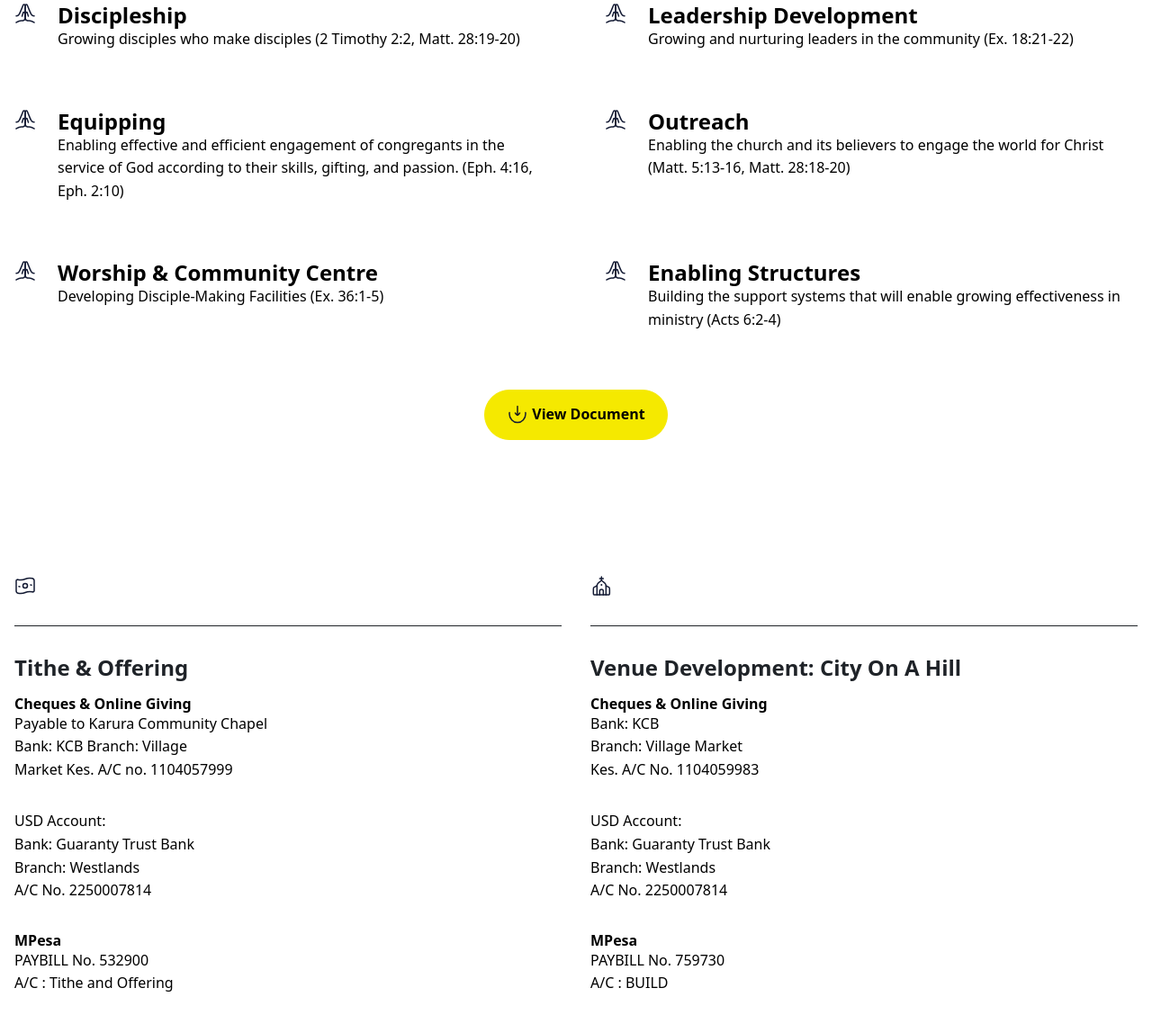
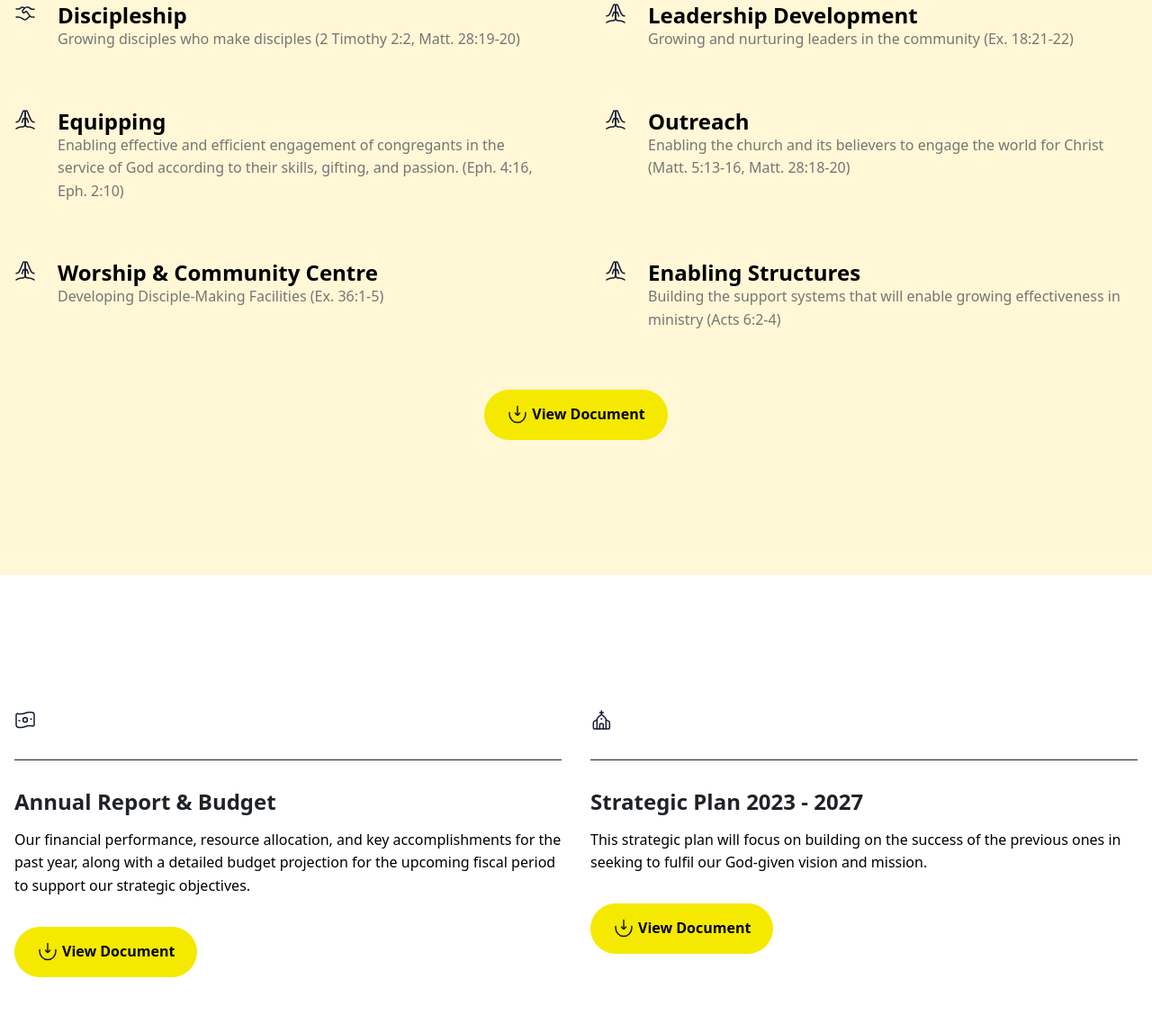
Before and after one commit to luseno-hub/karura-cc, a website built with Vite: page about.html in a window 1280 px wide. Shown: the part 3424-4572 px from the top of the page at 90% size. Built offline with nearby package versions, Linux system fonts and the light colour scheme; a web font is replaced by a local one.

Commit message:
responsive ui, restructure

```diff
--- a/about.html
+++ b/about.html
@@ -917,32 +917,16 @@
                   xmlns="http://www.w3.org/2000/svg"
                 >
                   <path
-                    d="M15.5 15L14 10.5C12.3432 10.4999 12 11.843 12 13.4999V15"
-                    stroke="#141B34"
-                    stroke-width="1.5"
-                    stroke-linecap="round"
-                    stroke-linejoin="round"
-                  />
-                  <path
-                    d="M8.5 15L10 10.5C11.6568 10.4999 12 11.843 12 13.4999V15"
-                    stroke="#141B34"
-                    stroke-width="1.5"
-                    stroke-linecap="round"
-                    stroke-linejoin="round"
-                  />
-                  <path
-                    d="M21.9779 21.9999C20.8283 21.3294 18.8918 19.8143 16.2887 20.008C15.6292 20.057 15.2991 20.0816 14.9976 20.0584C14.696 20.0352 14.6875 20.0333 14.6706 20.0293C13.139 19.6745 12 18.3357 12 16.7382V3.19665C12 2.53578 12.5357 2.00003 13.1966 2C13.6825 1.99997 14.1202 2.29381 14.3042 2.74356L17.0224 9.38799C18.088 11.993 18.6209 13.2954 19.5497 13.9653C19.6069 14.0065 19.7128 14.0777 19.7726 14.1149C20.7443 14.721 21.1628 14.721 22 14.721"
-                    stroke="#141B34"
-                    stroke-width="1.5"
-                    stroke-linecap="round"
-                    stroke-linejoin="round"
-                  />
-                  <path
-                    d="M2.02208 22C3.17173 21.3295 5.1082 19.8144 7.71127 20.008C8.37081 20.057 8.70094 20.0816 9.00245 20.0584C9.304 20.0353 9.31246 20.0333 9.32938 20.0294C10.861 19.6746 12 18.3357 12 16.7382V3.19664C12 2.53575 11.4642 2 10.8034 2C10.3175 2 9.8798 2.29382 9.69582 2.74355L6.97762 9.38804C5.91195 11.993 5.37912 13.2955 4.45028 13.9654C4.39315 14.0066 4.28717 14.0777 4.22741 14.115C3.25573 14.721 2.83715 14.721 2 14.721"
-                    stroke="#141B34"
-                    stroke-width="1.5"
-                    stroke-linecap="round"
-                    stroke-linejoin="round"
+                    d="M2 7H4.86503C5.59174 7 6.28868 6.64031 6.80255 6.00005C7.53643 5.08565 8.62195 4.76636 9.60655 5.17529L11 5.75402M2 15.9668H3.62068C4.78017 15.9668 5.35991 15.9668 5.90812 16.1213C5.93477 16.1288 5.96134 16.1366 5.98782 16.1446C6.53259 16.3101 7.01496 16.6209 7.97971 17.2427C9.86787 18.4596 10.812 19.0681 11.8407 18.994C11.8892 18.9905 11.9376 18.9858 11.9859 18.9801C13.0096 18.8577 13.8119 18.0821 15.4166 16.5308L17 15"
+                    stroke="#141B34"
+                    stroke-width="1.5"
+                    stroke-linecap="round"
+                  />
+                  <path
+                    d="M22 7.23384H19.4832C18.4174 7.23384 17.6649 6.65468 16.9003 5.88258C16.4051 5.38247 15.7731 5.08772 15.1088 5.04713C14.366 5.00175 13.5053 4.93785 12.784 5.13601C11.9811 5.35656 11.451 5.96063 10.8902 6.59196L9.44309 8.22111C8.8523 8.88621 8.8523 9.96455 9.44309 10.6297C9.953 11.2037 10.7519 11.2928 11.3519 10.8424C11.7837 10.5184 12.2743 9.99506 12.7831 9.83025C13.3557 9.64476 13.7109 10.0615 14.0354 10.4999L16.3556 13.6344C17.2167 14.7976 17.6472 15.3793 18.2358 15.6896C18.8244 16 19.4969 16 20.842 16H22"
+                    stroke="#141B34"
+                    stroke-width="1.5"
+                    stroke-linecap="round"
                   />
                 </svg>
               </span>
@@ -1244,53 +1228,79 @@
               <span class="col-3__content-grid--single__icon">
                 <img src="./assets/icons/money.svg" alt="" />
               </span>
-              <span class="title__large">Tithe & Offering</span>
-              <span class="title__small">Cheques & Online Giving</span>
+              <span class="title__large">Annual Report & Budget</span>
               <p class="body-text">
-                Payable to Karura Community Chapel <br />Bank: KCB Branch:
-                Village<br />
-                Market Kes. A/C no. 1104057999
+                Our financial performance, resource allocation, and key
+                accomplishments for the past year, along with a detailed budget
+                projection for the upcoming fiscal period to support our
+                strategic objectives.
               </p>
 
-              <p class="body-text">
-                USD Account:<br />
-                Bank: Guaranty Trust Bank <br />
-                Branch: Westlands <br />
-                A/C No. 2250007814
-              </p>
-
-              <span class="title__small">MPesa</span>
-              <p class="body-text">
-                PAYBILL No. 532900 <br />
-                A/C : Tithe and Offering
-              </p>
+              <a href="#" class="button button__primary">
+                <span class="inline-center">
+                  <svg
+                    width="24"
+                    height="25"
+                    viewBox="0 0 24 25"
+                    fill="none"
+                    xmlns="http://www.w3.org/2000/svg"
+                  >
+                    <path
+                      d="M3.09477 10.5C3.03217 10.957 2.99976 11.4245 2.99976 11.9C2.99976 17.2019 7.02919 21.5 11.9998 21.5C16.9703 21.5 20.9998 17.2019 20.9998 11.9C20.9998 11.4245 20.9673 10.957 20.9047 10.5"
+                      stroke="#141B34"
+                      stroke-width="1.5"
+                      stroke-linecap="round"
+                    />
+                    <path
+                      d="M11.9998 13.5L11.9998 3.5M11.9998 13.5C11.2995 13.5 9.99129 11.5057 9.49976 11M11.9998 13.5C12.7 13.5 14.0082 11.5057 14.4998 11"
+                      stroke="#1B1B1D"
+                      stroke-width="1.5"
+                      stroke-linecap="round"
+                      stroke-linejoin="round"
+                    />
+                  </svg>
+                </span>
+                View document
+              </a>
             </div>
 
             <div class="col-3__content-grid--single">
               <span class="col-3__content-grid--single__icon">
                 <img src="./assets/icons/church.svg" alt="" />
               </span>
-              <span class="title__large"
-                >Venue Development: City on a Hill</span
-              >
-              <span class="title__small">Cheques & Online Giving</span>
+              <span class="title__large">Strategic Plan 2023 - 2027</span>
               <p class="body-text">
-                Bank: KCB <br />Branch: Village Market <br />Kes. A/C No.
-                1104059983
+                This strategic plan will focus on building on the success of the
+                previous ones in seeking to fulfil our God-given vision and
+                mission.
               </p>
 
-              <p class="body-text">
-                USD Account:<br />
-                Bank: Guaranty Trust Bank <br />
-                Branch: Westlands <br />
-                A/C No. 2250007814
-              </p>
-
-              <span class="title__small">MPesa</span>
-              <p class="body-text">
-                PAYBILL No. 759730 <br />
-                A/C : BUILD
-              </p>
+              <a href="#" class="button button__primary">
+                <span class="inline-center">
+                  <svg
+                    width="24"
+                    height="25"
+                    viewBox="0 0 24 25"
+                    fill="none"
+                    xmlns="http://www.w3.org/2000/svg"
+                  >
+                    <path
+                      d="M3.09477 10.5C3.03217 10.957 2.99976 11.4245 2.99976 11.9C2.99976 17.2019 7.02919 21.5 11.9998 21.5C16.9703 21.5 20.9998 17.2019 20.9998 11.9C20.9998 11.4245 20.9673 10.957 20.9047 10.5"
+                      stroke="#141B34"
+                      stroke-width="1.5"
+                      stroke-linecap="round"
+                    />
+                    <path
+                      d="M11.9998 13.5L11.9998 3.5M11.9998 13.5C11.2995 13.5 9.99129 11.5057 9.49976 11M11.9998 13.5C12.7 13.5 14.0082 11.5057 14.4998 11"
+                      stroke="#1B1B1D"
+                      stroke-width="1.5"
+                      stroke-linecap="round"
+                      stroke-linejoin="round"
+                    />
+                  </svg>
+                </span>
+                View document
+              </a>
             </div>
           </div>
         </div>
--- a/assets/scss/partials/_about.scss
+++ b/assets/scss/partials/_about.scss
@@ -115,6 +115,7 @@
 
   .strategic-plan {
     padding: 4rem 0;
+    background-color: variables.$colors-accent-900;
 
     @include mixins.respond-to(large) {
       padding: 9.375rem 0;
@@ -140,22 +141,6 @@
 
       @include mixins.respond-to(large) {
         margin-top: 4rem;
-      }
-    }
-  }
-
-  .col-2__modified {
-    padding-bottom: 2rem;
-
-    @include mixins.respond-to(large) {
-      padding-bottom: 9.325rem;
-    }
-
-    .col-3__content-grid--single {
-      width: 100%;
-
-      @include mixins.respond-to(large) {
-        width: calc((100% - 2rem) / 2);
       }
     }
   }
--- a/assets/scss/partials/_components.scss
+++ b/assets/scss/partials/_components.scss
@@ -616,5 +616,27 @@ video,
     @include mixins.respond-to(large) {
       width: calc((100% - 4rem) / 2);
     }
+
+    .body-text {
+      color: variables.$colors-meta;
+    }
   }
 }
+
+.col-2__modified {
+  padding-top: 2rem;
+  padding-bottom: 2rem;
+
+  @include mixins.respond-to(large) {
+    padding-top: 9.325rem;
+    padding-bottom: 9.325rem;
+  }
+
+  .col-3__content-grid--single {
+    width: 100%;
+
+    @include mixins.respond-to(large) {
+      width: calc((100% - 2rem) / 2);
+    }
+  }
+}
```
Also changed, not shown: index.html (+88 -0 lines), assets/css/style.css, 1 other file.
